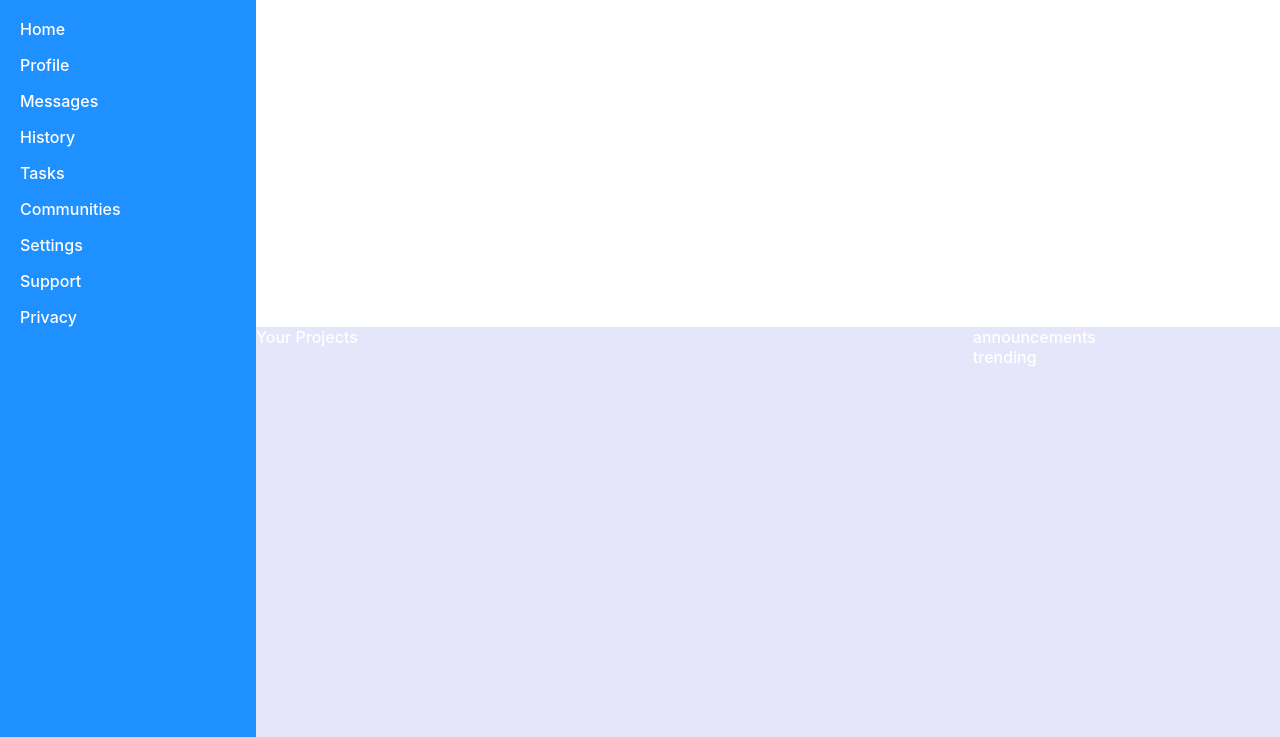
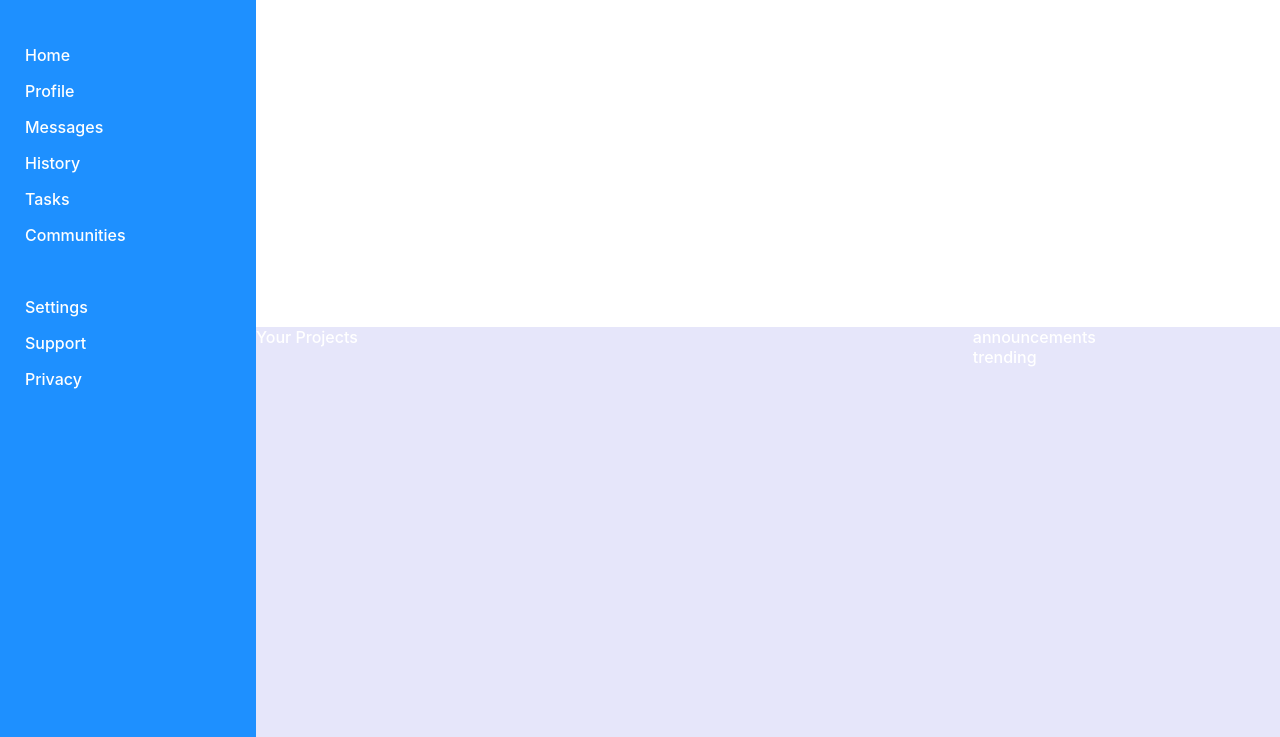
Before and after one commit to bryantt23/odin-admin-dashboard, a plain HTML site: page index.html in a window 1280 px wide. Shown: the part 63-800 px from the top of the page. Drawn offline with Linux system fonts and the light colour scheme.

Commit message:
improve sidebar look

```diff
--- a/index.html
+++ b/index.html
@@ -14,7 +14,7 @@
         <div>
           <h1>Dashboard</h1>
         </div>
-        <div>
+        <div class="dashboard-section">
           <p>Home</p>
           <p>Profile</p>
           <p>Messages</p>
@@ -22,7 +22,7 @@
           <p>Tasks</p>
           <p>Communities</p>
         </div>
-        <div>
+        <div class="dashboard-section">
           <p>Settings</p>
           <p>Support</p>
           <p>Privacy</p>
--- a/style.css
+++ b/style.css
@@ -29,3 +29,7 @@ body {
   display: grid;
   grid-template-columns: 7fr 3fr;
 }
+
+.dashboard-section {
+  padding: 10px 0 10px 5px;
+}
```
